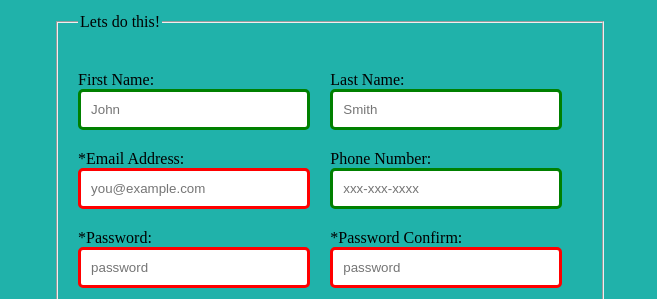
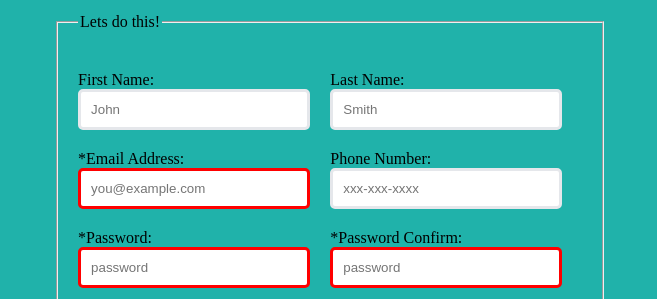
Before and after one commit to DinoCzar/sign-up-form, a plain HTML site: page index.html in a window 1280 px wide. Shown: the part 114-413 px from the top of the page, 615-1280 px from the left. Drawn offline with Linux system fonts and the light colour scheme; a web font is replaced by a local one.

```diff
--- a/style.css
+++ b/style.css
@@ -91,7 +91,7 @@
     padding: 10px;
 }
 
-input:empty {
+input {
     border: solid;
     border-color: #E5E7EB;
 }
@@ -99,11 +99,6 @@
 input:invalid {
     border: solid;
     border-color: red;
-}
-
-input:valid {
-    border: solid;
-    border-color: green;
 }
 
 input:focus {
```
